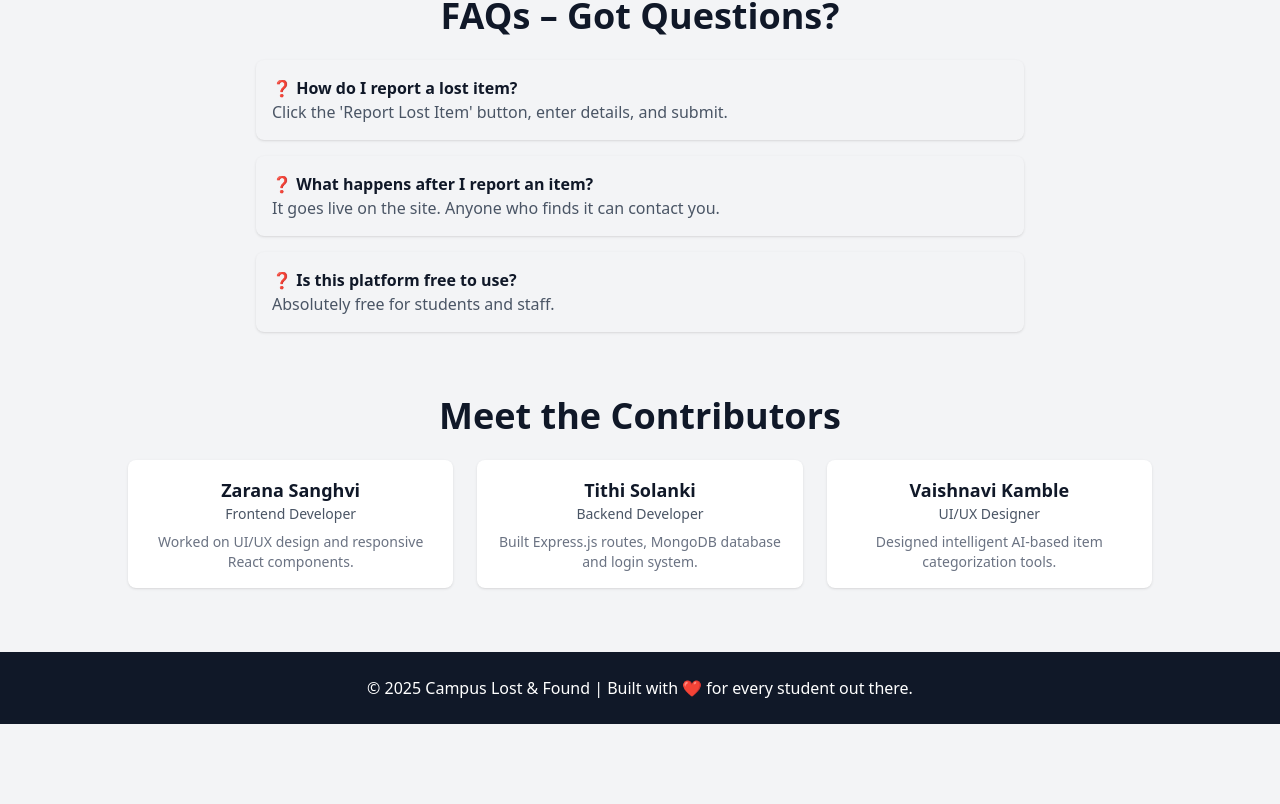
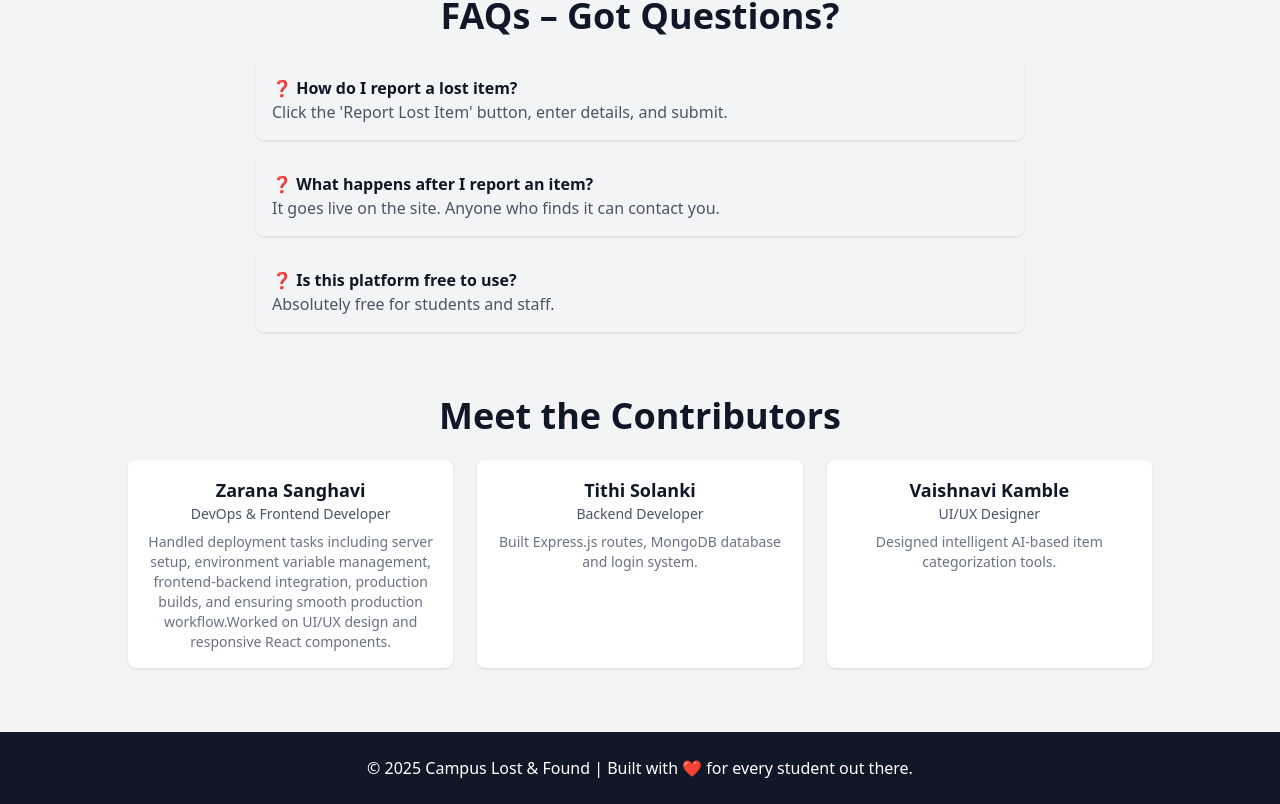
Before and after one commit to zaranasanghavi/frontend, a React (Vite) app in the folder frontend/: page / in a window 1280 px wide. Shown: the part 1624-2428 px from the top of the page. Before the commit the page ends 2348 px from the top, so only its background shows below. Built offline with nearby package versions, Linux system fonts and the light colour scheme.

Commit message:
Update Home.jsx

```diff
--- a/frontend/src/pages/Home.jsx
+++ b/frontend/src/pages/Home.jsx
@@ -177,7 +177,7 @@ const Home = () => {
           transition={{ duration: 1 }}
         >
           {[
-            ["Zarana Sanghvi", "Frontend Developer", "Worked on UI/UX design and responsive React components."],
+            ["Zarana Sanghavi", "DevOps & Frontend Developer", "Handled deployment tasks including server setup, environment variable management, frontend-backend integration, production builds, and ensuring smooth production workflow.Worked on UI/UX design and responsive React components."],
             ["Tithi Solanki", "Backend Developer", "Built Express.js routes, MongoDB database and login system."],
             ["Vaishnavi Kamble", "UI/UX Designer", "Designed intelligent AI-based item categorization tools."],
           ].map(([name, role, desc], idx) => (
```
